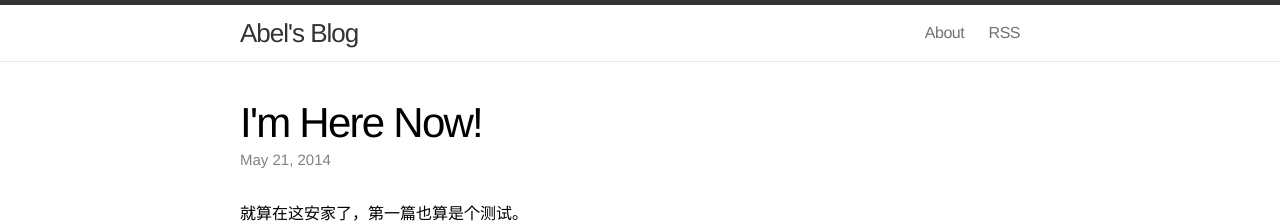
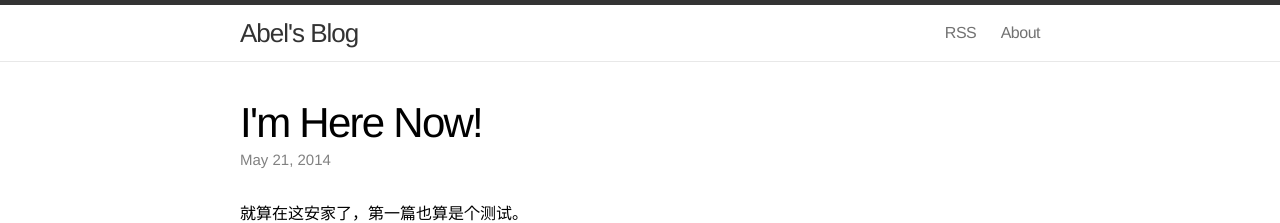
Before and after one commit to Abel-Liu/Abel-Liu.github.io, a Jekyll site: the page built from _posts/2014-05-21-I'm-Here-Now.md, in a window 1280 px wide. Shown: the top 223 px of the page. Built offline with Jekyll 4.4.1, drawn with Linux system fonts in a browser that asks for light colours.

Commit message:
Update header.html

```diff
--- a/_includes/header.html
+++ b/_includes/header.html
@@ -17,9 +17,8 @@
         </svg>
       </a>
       <div class="trigger">
-        {% for page in site.pages %}
-          <a class="page-link" href="{{ page.url | prepend: site.baseurl }}">{{ page.title }}</a>
-        {% endfor %}
+        <a class="page-link" href="/feed.xml">RSS</a>
+        <a class="page-link" href="/about/">About</a>
       </div>
     </nav>
 
```
